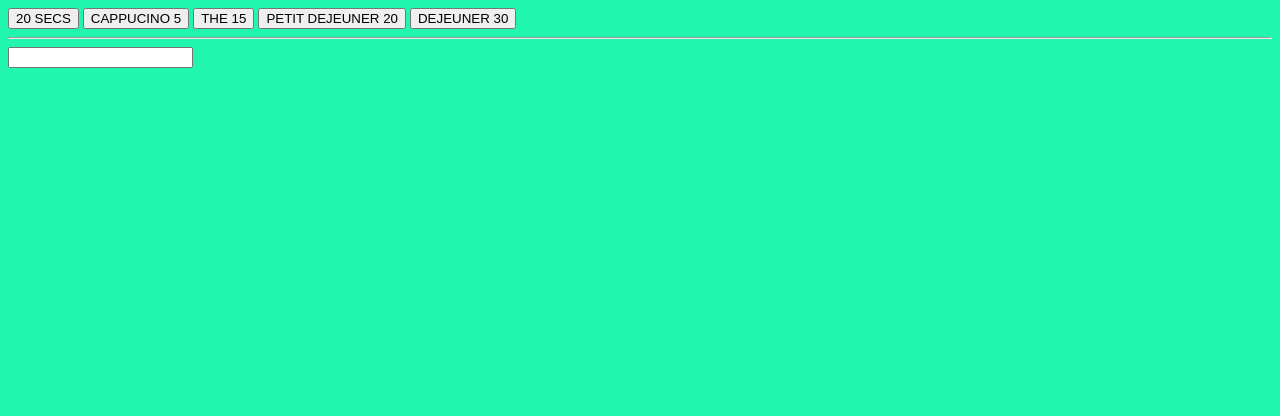
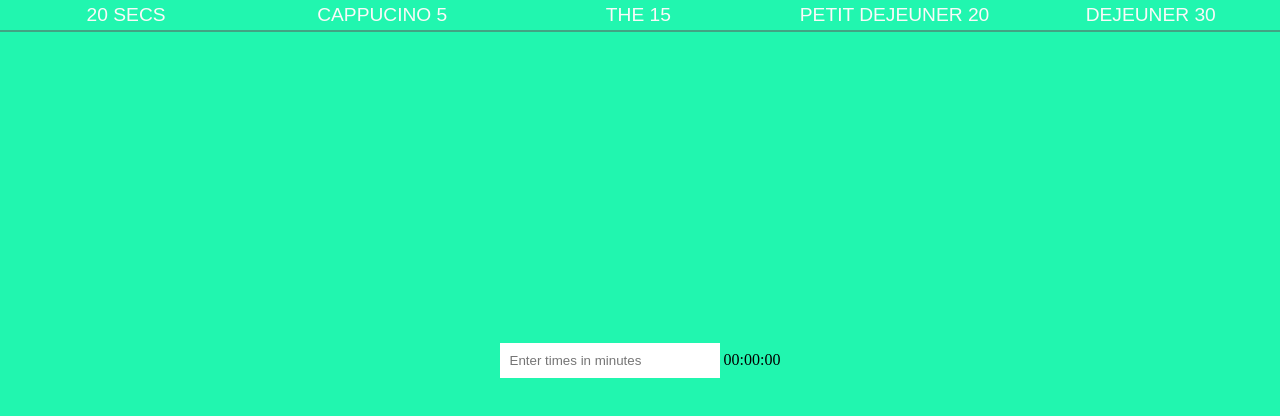
Before and after one commit to Chaibouu/AGOGO, a plain HTML site: page index.html in a window 1280 px wide. Drawn offline with Linux system fonts and the light colour scheme.

Commit message:
add agogo

```diff
--- a/index.html
+++ b/index.html
@@ -9,15 +9,18 @@
   </head>
   <body>
     <main>
+      <div class="containerbtn">
+        <button class="btn" title="button">20 SECS</button>
+        <button class="btn" title="button">CAPPUCINO 5</button>
+        <button class="btn" title="button">THE 15</button>
+        <button class="btn" title="button">PETIT DEJEUNER 20</button>
+        <button class="btn" title="button">DEJEUNER 30</button>
+
+      </div>
       <div>
-        <button title="button">20 SECS</button>
-        <button title="button">CAPPUCINO 5</button>
-        <button title="button">THE 15</button>
-        <button title="button">PETIT DEJEUNER 20</button>
-        <button title="button">DEJEUNER 30</button>
+        <input class="entrer" type="number" title="temps" placeholder="Enter times in minutes">
+        <span>00:00:00</span>
       </div>
-      <hr>
-      <input type="number">
     </main>
 
     <script src="index.js"></script>
--- a/style.css
+++ b/style.css
@@ -1,3 +1,34 @@
 body{
     background-color: rgb(33, 246, 175);
+    padding: 0;
+    margin: 0;
+    box-sizing: border-box;
 }
+main{
+    display: flex;
+    justify-content: center;
+    align-items: center;
+    width: 100vw;
+    height: 90vh;
+    margin: 0;
+}
+.containerbtn{
+    position: absolute;
+    top: 0px;
+    width: 100vw;
+    border-bottom: 2px solid rgba(94, 94, 94, 0.532);
+}
+.btn{
+    border: none;
+    background-color: rgb(33, 246, 175);
+    width: 19.7vw;
+    font-size: 1.2em;
+    color: rgb(251, 249, 249);
+    padding: 4px;
+}
+.entrer{
+    border: none;
+    padding: 10px;
+    width: 200px;
+
+}
```
